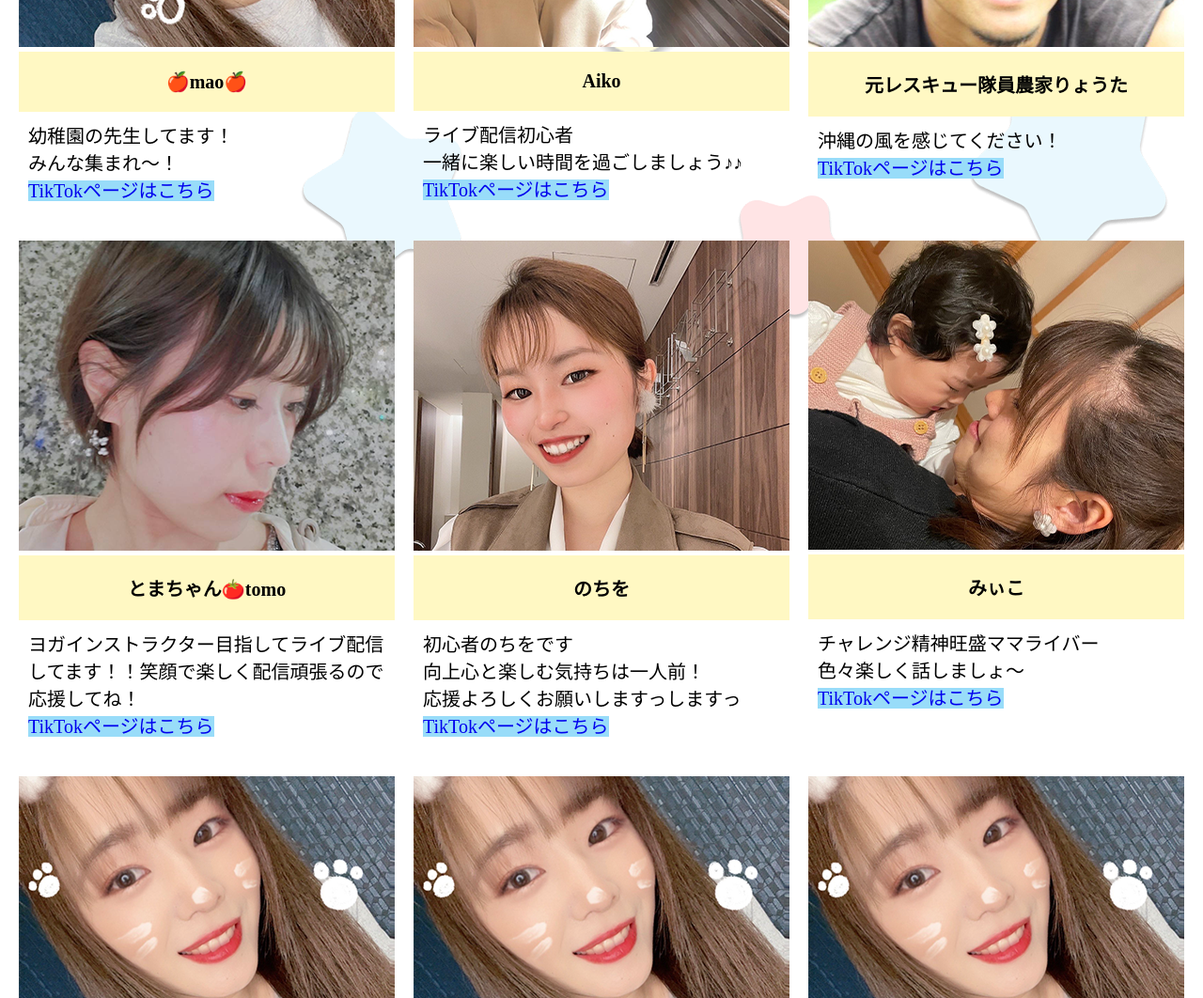
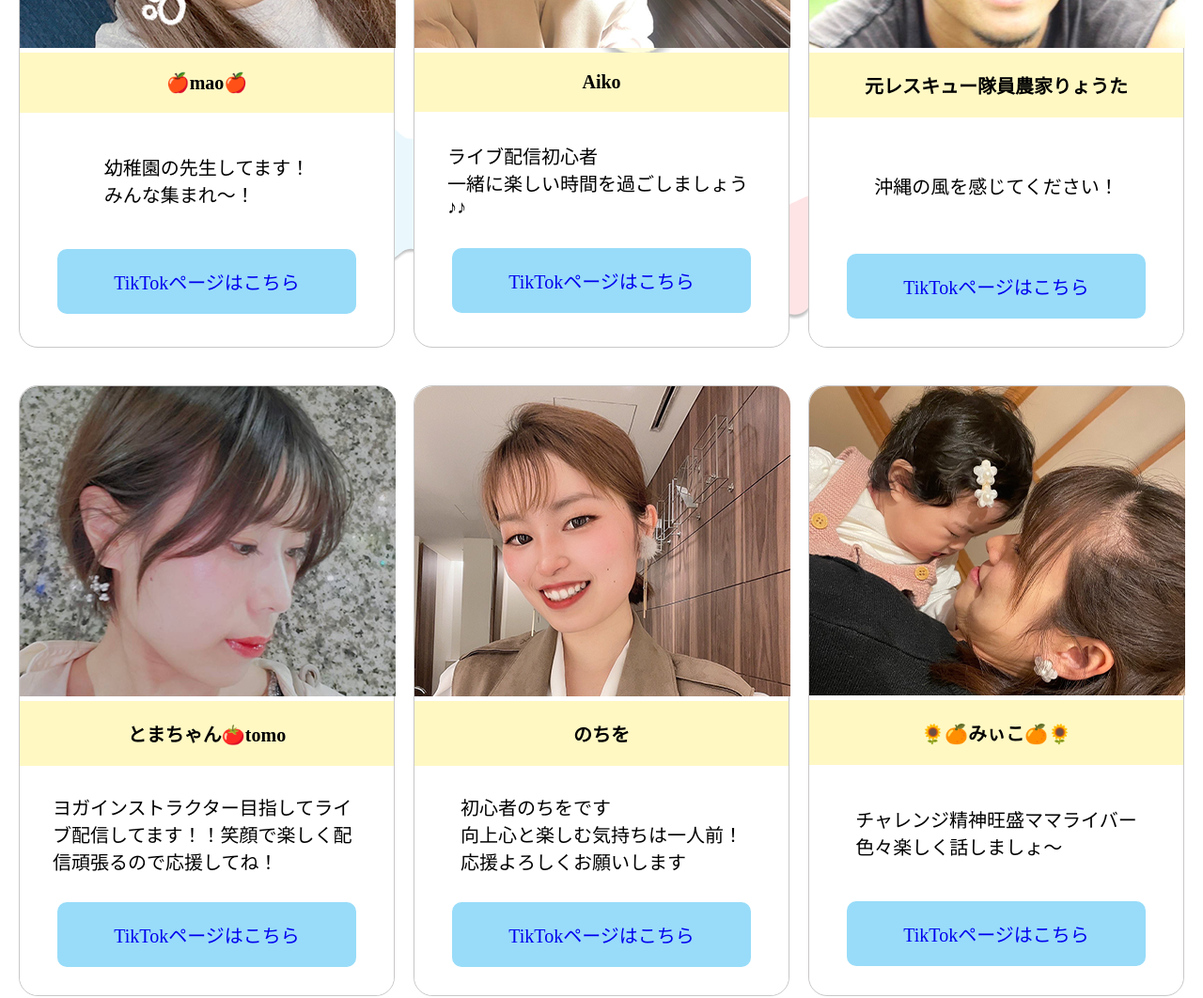
Before and after one commit to palmtree-design/kamestar, a plain HTML site: page index.html in a window 1280 px wide. Shown: the part 7040-8102 px from the top of the page at 94% size. Drawn offline with nearby package versions, Linux system fonts and the light colour scheme; some packages are replaced by stand-ins of ours; files that its build step writes are made by us from their sources.

Commit message:
index.sectionライバー部分スタイル　古田

```diff
--- a/index.html
+++ b/index.html
@@ -201,7 +201,7 @@
                     <h3>🍎mao🍎</h3>
                     <div>
                         <p>幼稚園の先生してます！<br>みんな集まれ～！</p>
-                        <a href="#">TikTokページはこちら</a>
+                        <a href="https://www.tiktok.com/@AKASHIROKIIRO1">TikTokページはこちら</a>
                     </div>
                 </li>
                 <li class="liver__item">
@@ -209,7 +209,7 @@
                     <h3>Aiko</h3>
                     <div>
                         <p>ライブ配信初心者<br>一緒に楽しい時間を過ごしましょう♪♪</p>
-                        <a href="#">TikTokページはこちら</a>
+                        <a href="https://www.tiktok.com/@aiko__ere">TikTokページはこちら</a>
                     </div>
                 </li>
                 <li class="liver__item">
@@ -217,7 +217,7 @@
                     <h3>元レスキュー隊員農家りょうた</h3>
                     <div>
                         <p>沖縄の風を感じてください！</p>
-                        <a href="#">TikTokページはこちら</a>
+                        <a href="https://www.tiktok.com/@RYOTA_FARM_OKINAWA">TikTokページはこちら</a>
                     </div>
                 </li>
                 <li class="liver__item">
@@ -225,23 +225,23 @@
                     <h3>とまちゃん🍅tomo</h3>
                     <div>
                         <p>ヨガインストラクター目指してライブ配信してます！！笑顔で楽しく配信頑張るので応援してね！</p>
-                        <a href="#">TikTokページはこちら</a>
+                        <a href="https://www.tiktok.com/@TOMA999_">TikTokページはこちら</a>
                     </div>
                 </li>
                 <li class="liver__item">
                     <img src="images/liver-notiwo.png" alt="TikTokライバーのちをさんの画像">
                     <h3>のちを</h3>
                     <div>
-                        <p>初心者のちをです<br>向上心と楽しむ気持ちは一人前！<br>応援よろしくお願いしますっしますっ</p>
-                        <a href="#">TikTokページはこちら</a>
+                        <p>初心者のちをです<br>向上心と楽しむ気持ちは一人前！<br>応援よろしくお願いします</p>
+                        <a href="https://www.tiktok.com/@NOTIO1011">TikTokページはこちら</a>
                     </div>
                 </li>
                 <li class="liver__item">
                     <img src="images/liver-miiko.png" alt="TikTokライバーみぃこさんの画像">
-                    <h3>みぃこ</h3>
+                    <h3>🌻🍊みぃこ🍊🌻</h3>
                     <div>
                         <p>チャレンジ精神旺盛ママライバー<br>色々楽しく話しましょ〜</p>
-                        <a href="#">TikTokページはこちら</a>
+                        <a href="https://www.tiktok.com/@renkongasuki">TikTokページはこちら</a>
                     </div>
                 </li>
                 <li class="liver__item">
@@ -249,7 +249,7 @@
                     <h3>🍎mao🍎</h3>
                     <div>
                         <p>幼稚園の先生してます！<br>みんな集まれ～！</p>
-                        <a href="#">TikTokページはこちら</a>
+                        <a href="https://www.tiktok.com/@renkongasuki">TikTokページはこちら</a>
                     </div>
                 </li>
                 <li class="liver__item">
@@ -257,7 +257,7 @@
                     <h3>🍎mao🍎</h3>
                     <div>
                         <p>幼稚園の先生してます！<br>みんな集まれ～！</p>
-                        <a href="#">TikTokページはこちら</a>
+                        <a href="https://www.tiktok.com/">TikTokページはこちら</a>
                     </div>
                 </li>
                 <li class="liver__item">
@@ -265,7 +265,7 @@
                     <h3>🍎mao🍎</h3>
                     <div>
                         <p>幼稚園の先生してます！<br>みんな集まれ～！</p>
-                        <a href="#">TikTokページはこちら</a>
+                        <a href="https://www.tiktok.com/">TikTokページはこちら</a>
                     </div>
                 </li>
             </ul>
--- a/scss/parts/_index.scss
+++ b/scss/parts/_index.scss
@@ -305,19 +305,43 @@ header {
 .liver__area {
     display: grid;
     grid-template-columns: repeat(auto-fit,400px);
-    row-gap: 30px;
+    row-gap: 40px;
     justify-content: space-evenly;
     .liver__item{
-        border-radius: 5px;
+        border: 1px solid #c9c7c7;
+        border-radius: 20px;
+        img {
+            border-radius: 20px 20px 0 0;
+        }
         h3 {
             text-align: center;
             background-color: #FFF8C3;
             padding: 20px 0;
         }
         div {
+            background-color: #fff;
             padding: 10px;
+            border-radius: 0 0 20px 20px;
+            p {
+                display: flex;
+                align-items: center;
+                justify-content: center;
+                padding: 5px 25px;
+                text-align: left;
+                min-height: 125px;
+
+            }
+
             a {
+                display: flex;
+                justify-content: center;
+                align-items: center;
                 background-color: #98DCF9;
+                text-align: center;
+                padding: 20px;
+                margin: 10px 30px 20px;
+                border-radius: 10px;
+
             }
         }
     }
```
Also changed, not shown: images/top30p.png (added), images/top50p.png (added), 2 other files.
